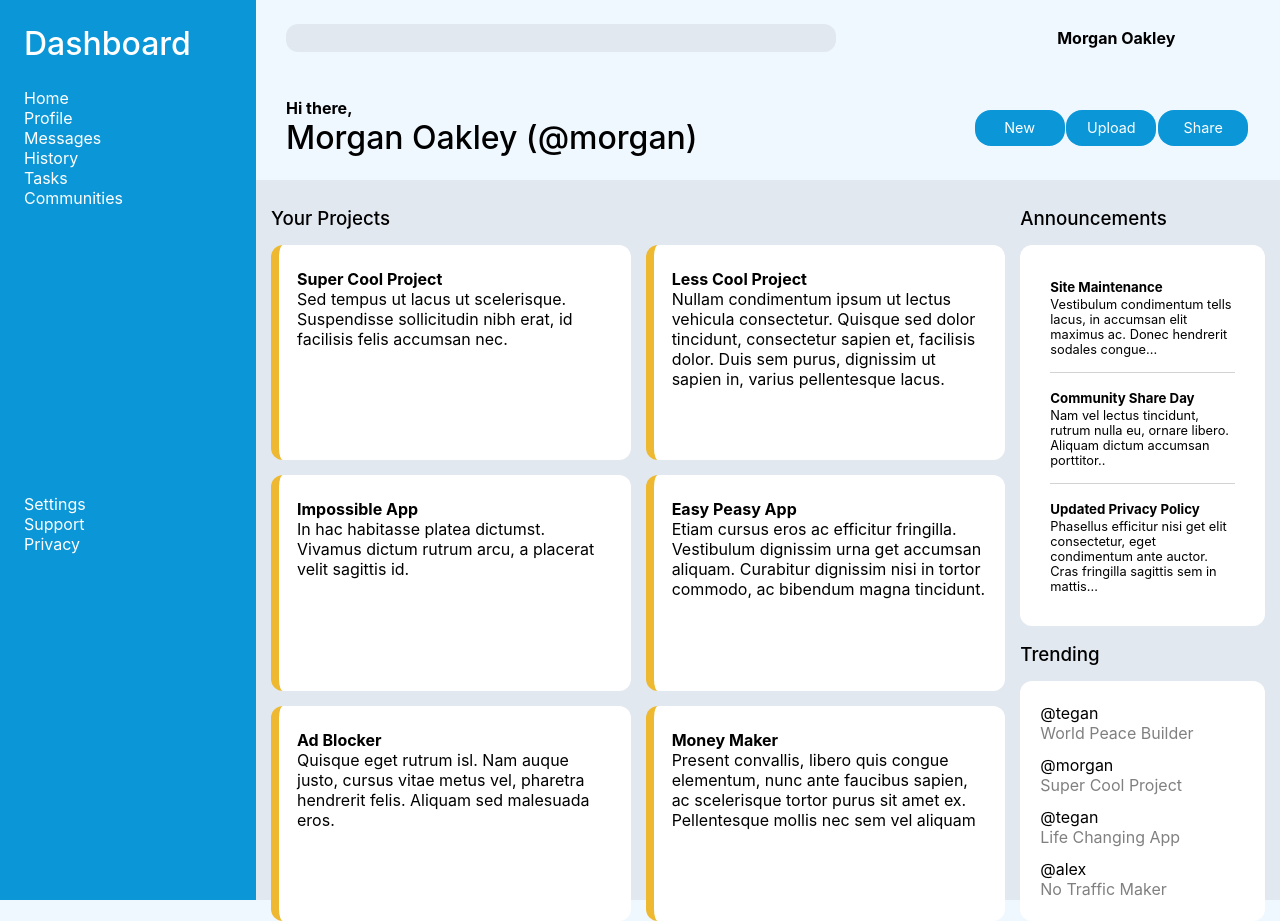
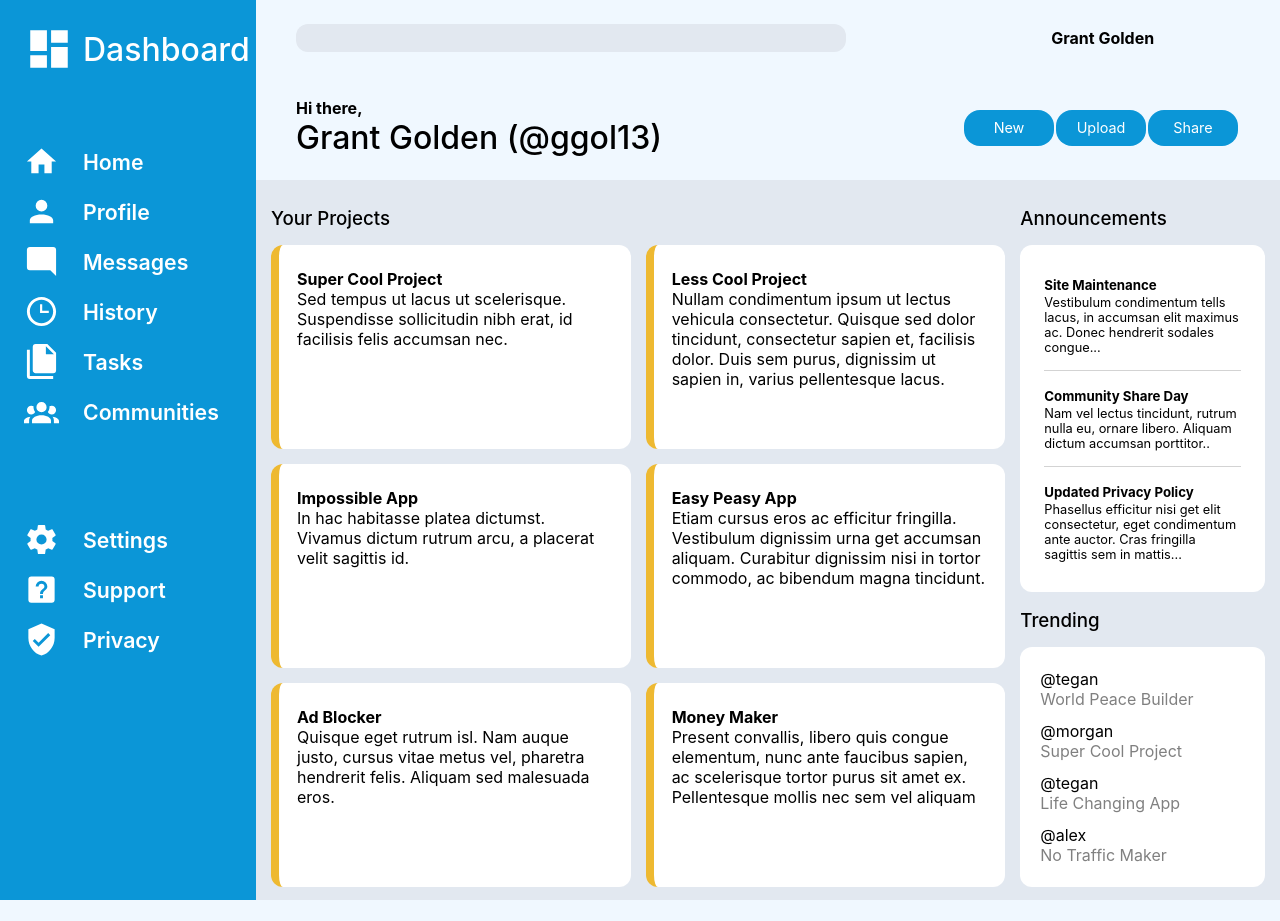
Before and after one commit to grantgolden13/admin-dashboard, a plain HTML site: page index.html in a window 1280 px wide. After the commit the page ends 900 px from the top, so only its background shows below. Drawn offline with Linux system fonts and the light colour scheme.

Commit message:
add sidebar icons, fix spacing

```diff
--- a/index.html
+++ b/index.html
@@ -12,12 +12,12 @@
         <div class="header">
             <div class="upper-header">
                 <input type="text">
-                <h4>Morgan Oakley</h4>
+                <h4>Grant Golden</h4>
             </div>
             <div class="bottom-header">
                 <div class="profile-container">
                     <h4>Hi there,</h4>
-                    <h1>Morgan Oakley (@morgan)</h1>
+                    <h1>Grant Golden (@ggol13)</h1>
                 </div>
                 <div class="nav">
                     <button>New</button>
@@ -27,19 +27,69 @@
             </div>
         </div>
         <div class="sidebar">
-            <h1>Dashboard</h1>
+            <div class="sidebar-head">
+                <svg class="dashboard" style="width:50px;height:50px" viewBox="0 0 24 24">
+                <path fill="currentColor" d="M13,3V9H21V3M13,21H21V11H13M3,21H11V15H3M3,13H11V3H3V13Z" />
+                </svg>
+                <h1>Dashboard</h1>
+            </div>
             <ul>
-                <li>Home</li>
-                <li>Profile</li>
-                <li>Messages</li>
-                <li>History</li>
-                <li>Tasks</li>
-                <li>Communities</li>
+                <li class="flex">
+                    <svg style="width:35px;height:35px" viewBox="0 0 24 24">
+                    <path fill="currentColor" d="M10,20V14H14V20H19V12H22L12,3L2,12H5V20H10Z" />
+                    </svg>
+                    Home
+                </li>
+                <li class="flex">
+                    <svg style="width:35px;height:35px" viewBox="0 0 24 24">
+                        <path fill="currentColor" d="M12,4A4,4 0 0,1 16,8A4,4 0 0,1 12,12A4,4 0 0,1 8,8A4,4 0 0,1 12,4M12,14C16.42,14 20,15.79 20,18V20H4V18C4,15.79 7.58,14 12,14Z" />
+                    </svg>
+                    Profile
+                </li>
+                <li class="flex">
+                    <svg class="flip" style="width:35px;height:35px" viewBox="0 0 24 24">
+                        <path fill="currentColor" d="M20,2H4A2,2 0 0,0 2,4V22L6,18H20A2,2 0 0,0 22,16V4C22,2.89 21.1,2 20,2Z" />
+                    </svg>
+                    Messages
+                </li>
+                <li class="flex">
+                    <svg style="width:35px;height:35px" viewBox="0 0 24 24">
+                        <path fill="currentColor" d="M12 20C16.4 20 20 16.4 20 12S16.4 4 12 4 4 7.6 4 12 7.6 20 12 20M12 2C17.5 2 22 6.5 22 12S17.5 22 12 22C6.5 22 2 17.5 2 12C2 6.5 6.5 2 12 2M17 11.5V13H11V7H12.5V11.5H17Z" />
+                    </svg>
+                    History
+                </li>
+                <li class="flex">
+                    <svg style="width:35px;height:35px" viewBox="0 0 24 24">
+                        <path fill="currentColor" d="M15,7H20.5L15,1.5V7M8,0H16L22,6V18A2,2 0 0,1 20,20H8C6.89,20 6,19.1 6,18V2A2,2 0 0,1 8,0M4,4V22H20V24H4A2,2 0 0,1 2,22V4H4Z" />
+                    </svg>
+                    Tasks
+                </li>
+                <li class="flex">
+                    <svg style="width:35px;height:35px" viewBox="0 0 24 24">
+                        <path fill="currentColor" d="M12,5.5A3.5,3.5 0 0,1 15.5,9A3.5,3.5 0 0,1 12,12.5A3.5,3.5 0 0,1 8.5,9A3.5,3.5 0 0,1 12,5.5M5,8C5.56,8 6.08,8.15 6.53,8.42C6.38,9.85 6.8,11.27 7.66,12.38C7.16,13.34 6.16,14 5,14A3,3 0 0,1 2,11A3,3 0 0,1 5,8M19,8A3,3 0 0,1 22,11A3,3 0 0,1 19,14C17.84,14 16.84,13.34 16.34,12.38C17.2,11.27 17.62,9.85 17.47,8.42C17.92,8.15 18.44,8 19,8M5.5,18.25C5.5,16.18 8.41,14.5 12,14.5C15.59,14.5 18.5,16.18 18.5,18.25V20H5.5V18.25M0,20V18.5C0,17.11 1.89,15.94 4.45,15.6C3.86,16.28 3.5,17.22 3.5,18.25V20H0M24,20H20.5V18.25C20.5,17.22 20.14,16.28 19.55,15.6C22.11,15.94 24,17.11 24,18.5V20Z" />
+                    </svg>
+                    Communities
+                </li>
             </ul>
             <ul>
-                <li>Settings</li>
-                <li>Support</li>
-                <li>Privacy</li>
+                <li class="flex">
+                    <svg style="width:35px;height:35px" viewBox="0 0 24 24">
+                        <path fill="currentColor" d="M12,15.5A3.5,3.5 0 0,1 8.5,12A3.5,3.5 0 0,1 12,8.5A3.5,3.5 0 0,1 15.5,12A3.5,3.5 0 0,1 12,15.5M19.43,12.97C19.47,12.65 19.5,12.33 19.5,12C19.5,11.67 19.47,11.34 19.43,11L21.54,9.37C21.73,9.22 21.78,8.95 21.66,8.73L19.66,5.27C19.54,5.05 19.27,4.96 19.05,5.05L16.56,6.05C16.04,5.66 15.5,5.32 14.87,5.07L14.5,2.42C14.46,2.18 14.25,2 14,2H10C9.75,2 9.54,2.18 9.5,2.42L9.13,5.07C8.5,5.32 7.96,5.66 7.44,6.05L4.95,5.05C4.73,4.96 4.46,5.05 4.34,5.27L2.34,8.73C2.21,8.95 2.27,9.22 2.46,9.37L4.57,11C4.53,11.34 4.5,11.67 4.5,12C4.5,12.33 4.53,12.65 4.57,12.97L2.46,14.63C2.27,14.78 2.21,15.05 2.34,15.27L4.34,18.73C4.46,18.95 4.73,19.03 4.95,18.95L7.44,17.94C7.96,18.34 8.5,18.68 9.13,18.93L9.5,21.58C9.54,21.82 9.75,22 10,22H14C14.25,22 14.46,21.82 14.5,21.58L14.87,18.93C15.5,18.67 16.04,18.34 16.56,17.94L19.05,18.95C19.27,19.03 19.54,18.95 19.66,18.73L21.66,15.27C21.78,15.05 21.73,14.78 21.54,14.63L19.43,12.97Z" />
+                    </svg>
+                    Settings
+                </li>
+                <li class="flex">
+                    <svg style="width:35px;height:35px" viewBox="0 0 24 24">
+                        <path fill="currentColor" d="M11,18H13V16H11V18M12,6A4,4 0 0,0 8,10H10A2,2 0 0,1 12,8A2,2 0 0,1 14,10C14,12 11,11.75 11,15H13C13,12.75 16,12.5 16,10A4,4 0 0,0 12,6M5,3H19A2,2 0 0,1 21,5V19A2,2 0 0,1 19,21H5A2,2 0 0,1 3,19V5A2,2 0 0,1 5,3Z" />
+                    </svg>
+                    Support
+                </li>
+                <li class="flex">
+                    <svg style="width:35px;height:35px" viewBox="0 0 24 24">
+                        <path fill="currentColor" d="M10,17L6,13L7.41,11.59L10,14.17L16.59,7.58L18,9M12,1L3,5V11C3,16.55 6.84,21.74 12,23C17.16,21.74 21,16.55 21,11V5L12,1Z" />
+                    </svg>
+                    Privacy
+                </li>
             </ul>
         </div>
         <div class="main">
--- a/style.css
+++ b/style.css
@@ -21,7 +21,7 @@ h1 {
 .container {
     max-height: 100vh;
     display: grid;
-    grid-template-columns: minmax(180px, 1fr) minmax(480px, 4fr);
+    grid-template-columns: minmax(210px, 1fr) minmax(480px, 4fr);
     grid-template-rows: minmax(180px, 1fr) minmax(720px, 4.5fr);
     grid-template-areas:
         "sidebar header"
@@ -33,7 +33,7 @@ h1 {
     display: grid;
     grid-template-rows: 0.73fr 1fr;
     align-items: stretch;
-    margin: 0px 30px;
+    margin: 0px 40px;
 }
 
 .upper-header {
@@ -63,6 +63,12 @@ h1 {
     width: 90px;
     height: 36px;
     font-size: 0.9rem;
+    margin-right: 2px;
+    transition: margin 0.2s ease-in-out;
+}
+
+.nav button:hover {
+    background-color: #eeb931;
 }
 
 .sidebar {
@@ -70,7 +76,7 @@ h1 {
     color: white;
     grid-area: sidebar;
     display: grid;
-    grid-template-rows: 64px 1fr 1fr;
+    grid-template-rows: 120px 1fr 1fr;
     padding-left: 24px;
     padding-top: 24px;
 }
@@ -100,7 +106,7 @@ h1 {
 }
 
 .card {
-    border-left: 8px solid rgb(238, 185, 49);
+    border-left: 8px solid #eeb931;
     border-radius: 12px;
     background-color: white;
     padding: 24px 18px 24px 18px;
@@ -116,7 +122,7 @@ h1 {
 .announcements-container {
     border-radius: 12px;
     background-color: white;
-    padding: 32px 30px 32px 30px;
+    padding: 30px 24px 30px 24px;
     display: grid;
 }
 
@@ -179,10 +185,41 @@ input:focus {
     border: 1px solid #0b96d7;
 }
 
-.sidebar h1 {
-    display: block;
-}
-
 .trending-container div>p:nth-child(2) {
     color: rgb(128, 128, 128);
 }
+
+.sidebar-head {
+    align-self: start;
+}
+
+.sidebar-head h1 {
+    position: relative;
+    right: 15px;
+}
+
+.flex,
+.sidebar-head {
+    display: flex;
+    justify-content: start;
+    align-items: center;
+    gap: 24px;
+}
+
+.flex:hover {
+    text-decoration: underline;
+    cursor: pointer;
+
+}
+
+.sidebar ul {
+    display: flex;
+    flex-direction: column;
+    gap: 15px;
+    font-size: 1.33rem;
+    font-weight: 600;
+}
+
+.flip {
+    transform: scaleX(-1);
+}
```
